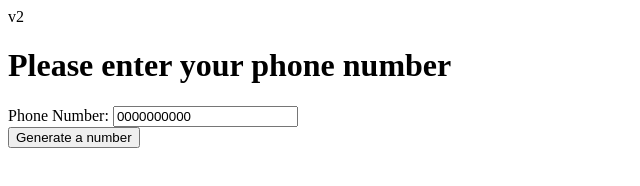
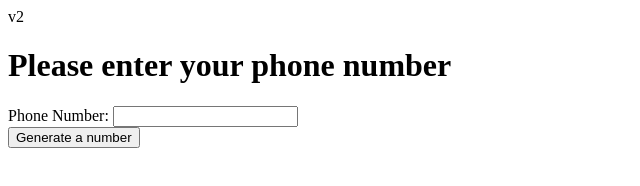
Before and after one commit to asian9/imbored, a plain HTML site: page index.html in a window 1280 px wide. Shown: the full height of the page, 0-640 px from the left. Drawn offline with Linux system fonts and the light colour scheme.

Commit message:
Update index.html

```diff
--- a/index.html
+++ b/index.html
@@ -7,7 +7,7 @@
     v2
     <h1>Please enter your phone number</h1>
     <form id="phonenumber" >
-  Phone Number: <input type="number" id="numberid" name="phonenumber" value = "0000000000"><br>
+  Phone Number: <input type="number" id="numberid" name="phonenumber" value = ""><br>
   <button onclick="myFunction()">Generate a number</button>
 </form>
 <script>
```
